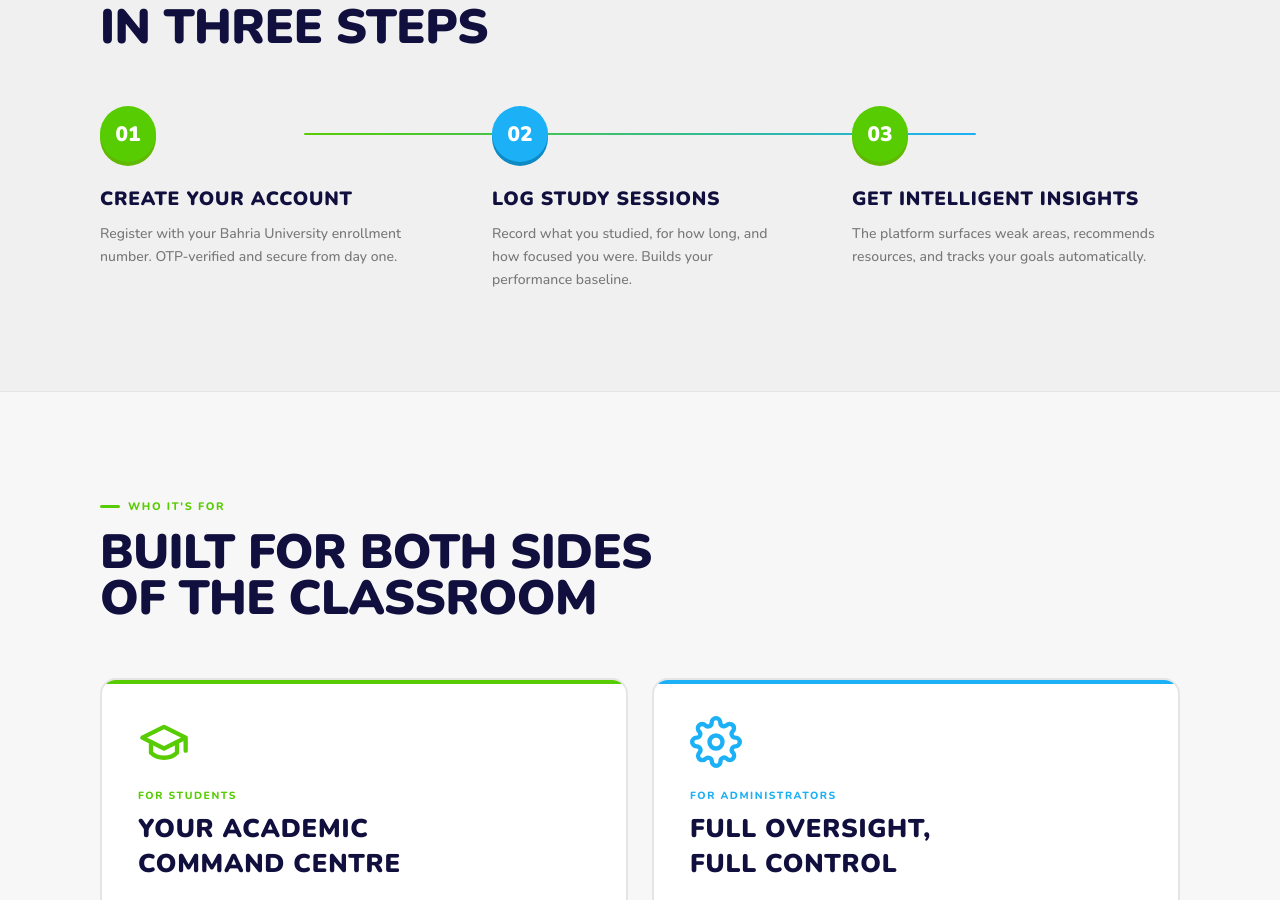
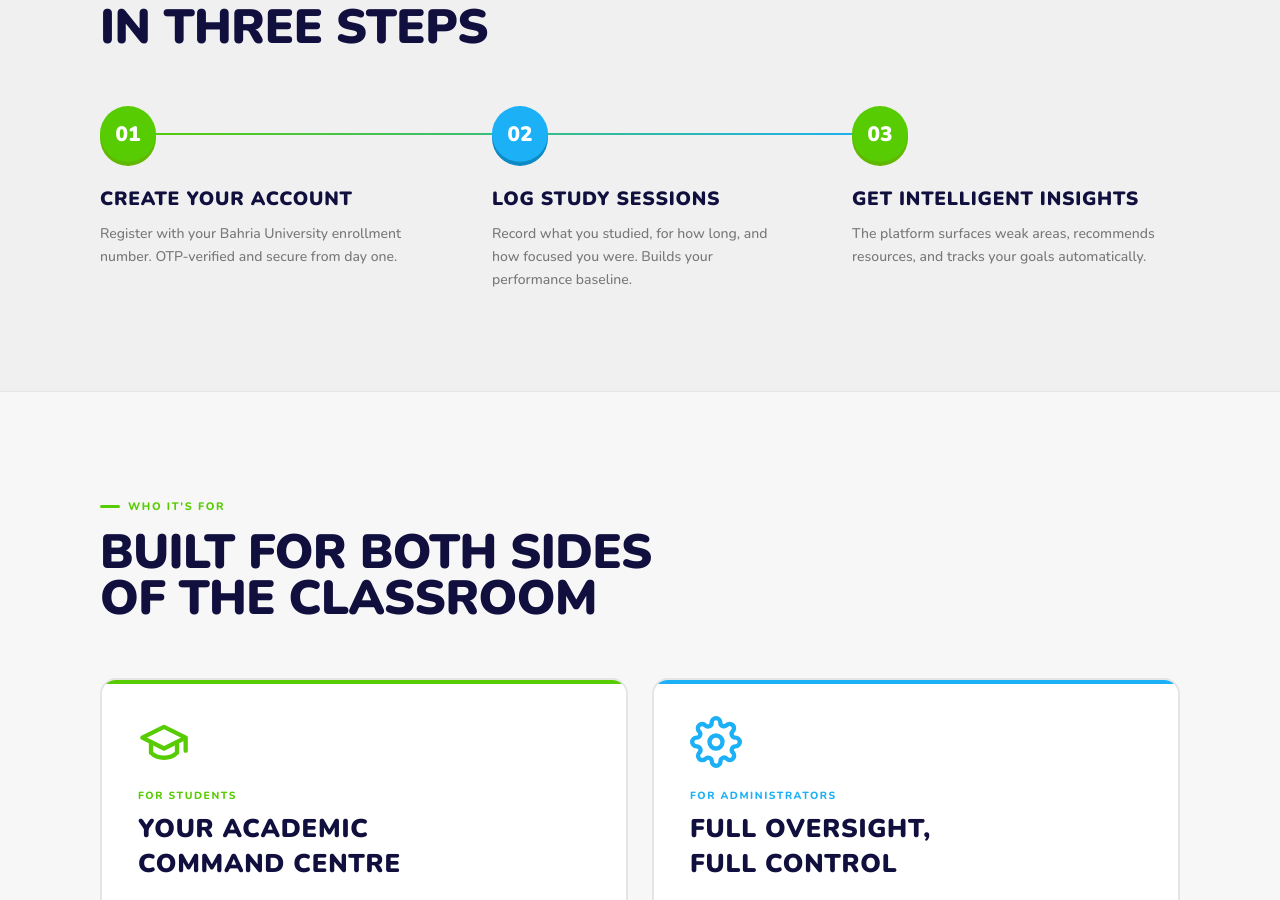
Before and after one commit to muhammadfarhan024260/StudySphere, a React (Vite) app in the folder Frontend/: page / in a window 1280 px wide. Shown: the part 2597-3497 px from the top of the page. Built offline with nearby package versions, Linux system fonts and the light colour scheme; no server answers.

Commit message:
fix: UI issue on homepage

```diff
--- a/Frontend/src/components/HomePage.css
+++ b/Frontend/src/components/HomePage.css
@@ -722,8 +722,8 @@ html { scroll-behavior: smooth; }
   content: '';
   position: absolute;
   top: 27px;
-  left: calc(16.66% + 24px);
-  right: calc(16.66% + 24px);
+  left: 28px;
+  right: calc(33.33% - 60px);
   height: 2px;
   background: linear-gradient(90deg, var(--orange), var(--violet));
   border-radius: 2px;
```
